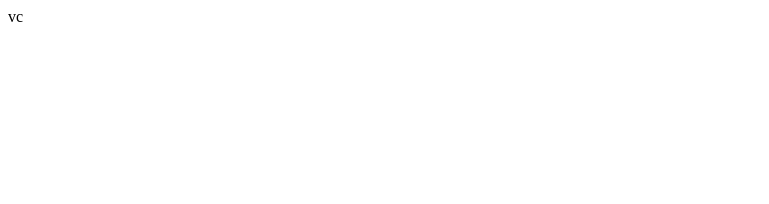
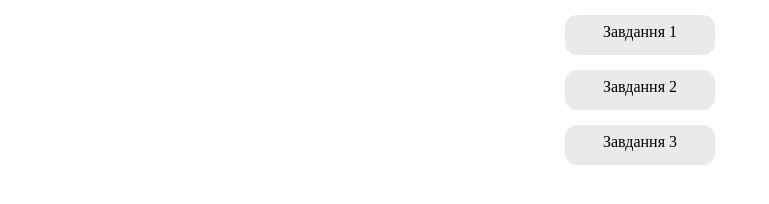
Before and after one commit to Vlad-Drishchuk/VD-PR5, a plain HTML site: page index.html in a window 1280 px wide. Shown: the whole page, without its empty margins (0-769 px from the left). Drawn offline with Linux system fonts and the light colour scheme.

Commit message:
html add

```diff
--- a/index.html
+++ b/index.html
@@ -2,9 +2,17 @@
 <html lang="en">
 <head>
     <meta charset="UTF-8">
-    <title>Title</title>
+    <meta http-equiv="X-UA-Compatible" content="IE=edge">
+    <meta name="viewport" content="width=device-width, initial-scale=1.0">
+    <title>Document</title>
+    <link rel="stylesheet" href="style.css">
 </head>
 <body>
-vc
+
+    <div class="content">
+        <div class="el" onclick="location.href='task1.html';">Завдання 1</div>
+        <div class="el" onclick="location.href='task2.html';">Завдання 2</div>
+        <div class="el" onclick="location.href='task3.html';">Завдання 3</div>
+    </div>
 </body>
 </html>
--- /dev/null
+++ b/style.css
@@ -0,0 +1,11 @@
+
+.el{
+    width: 150px;
+    height: 32px;
+    border-radius: 12px;
+    background-color: #eaeaea;
+    font-size: 16px;
+    text-align: center;
+    padding-top: 8px;
+    margin: 15px auto;
+}
```
Also changed, not shown: task1.html (added, +17 -0 lines), task2.html (added, +12 -0 lines), task3.html (added, +12 -0 lines).
